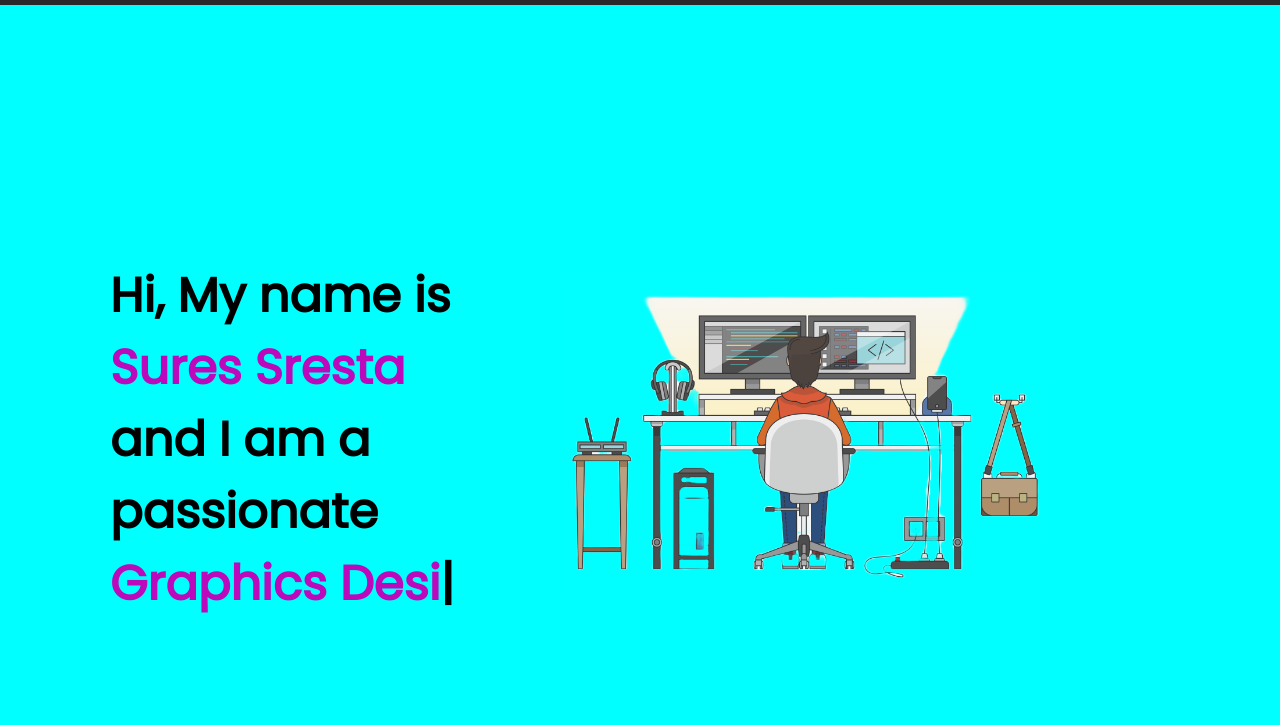
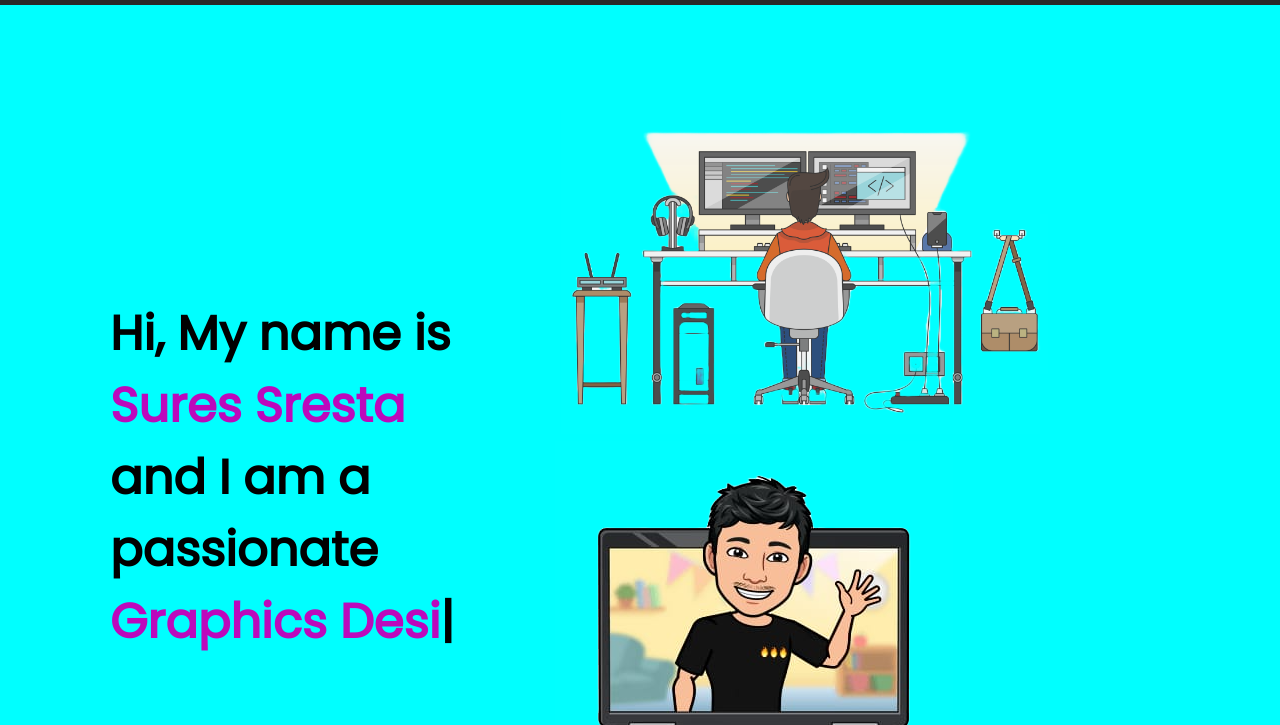
Before and after one commit to SerusSresta/portfolio, a plain HTML site: page index.html in a window 1280 px wide. Shown: the part 75-800 px from the top of the page. Drawn offline with nearby package versions, Linux system fonts and the light colour scheme.

Commit message:
Update index.html

```diff
--- a/index.html
+++ b/index.html
@@ -91,7 +91,11 @@
                 <span id="element"></span>
             </div>
             <div class="rightSection">
-                <img src="asssets\bg.png" style="width:100%" alt="">
+                <div class="card">
+                    <div class="card-front"><img src="asssets\bg.png" style="max-width:100%;height:auto;" /></div>
+                    <div class="card-back"><img src="asssets\pp1.png" style="max-width: 100%;height:auto" /></div>
+
+                </div>
             </div>
         </section>
 
```
